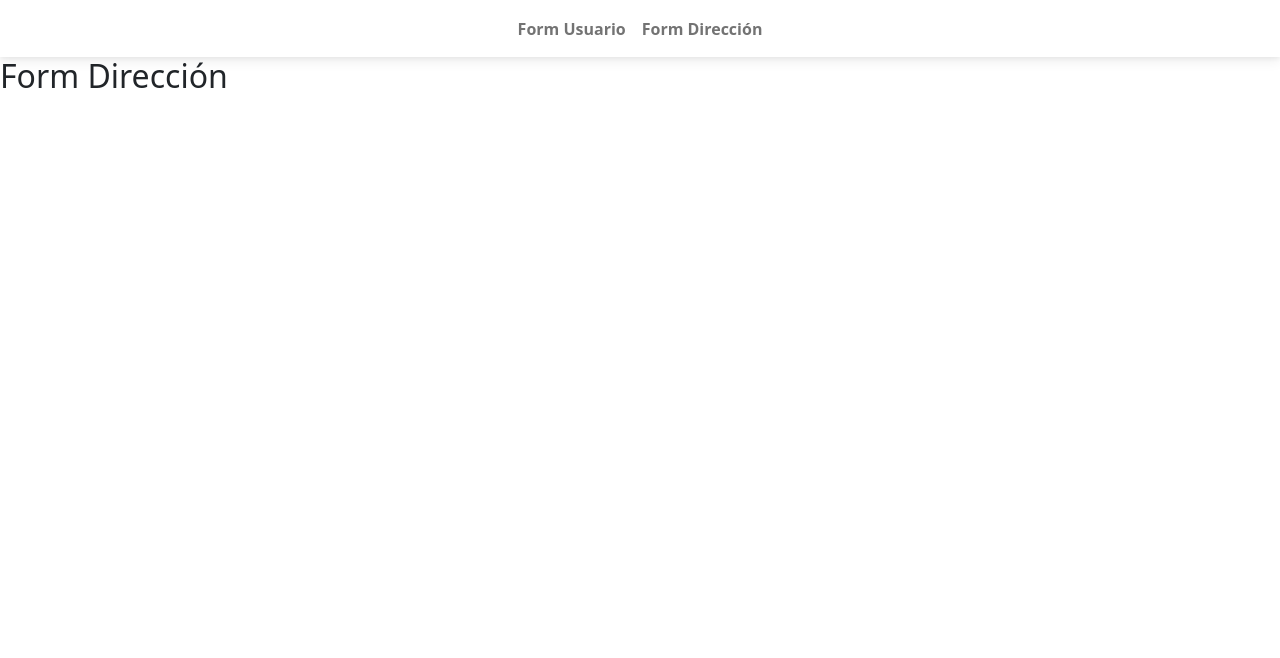
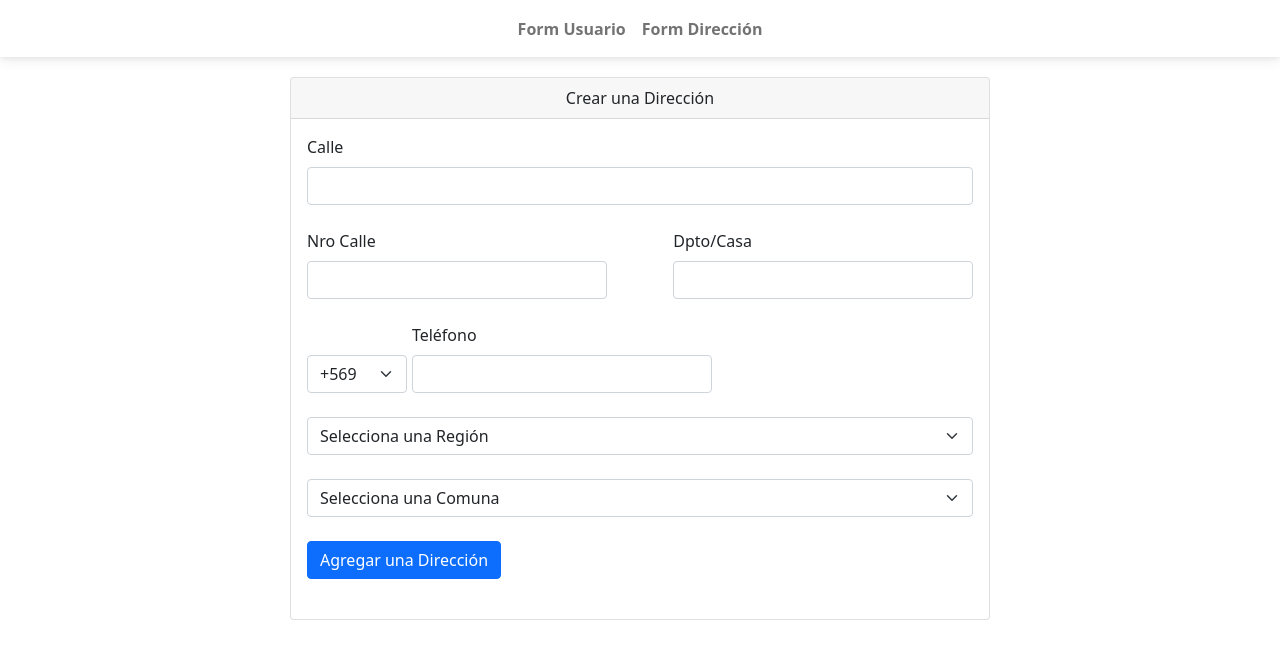
Before and after one commit to devRe89/forms-structure, a React (Create React App) app: page /direccion in a window 1280 px wide. Shown: the top 658 px of the page. Built offline with nearby package versions, Linux system fonts and the light colour scheme.

Commit message:
Up Structure Forms

```diff
--- a/src/components/Direccion.js
+++ b/src/components/Direccion.js
@@ -1,8 +1,61 @@
 import React from 'react';
+import Input from './ui/form-elements/Input';
+import Boton from './ui/form-elements/Boton';
+import Card from './ui/Card';
+import Select from './ui/form-elements/Select';
 
 const Direccion = () => {
     return (
-        <h2>Form Dirección</h2>
+        <Card title="Crear una Dirección">
+            <form>
+                <Input
+                    label="Calle"
+                    type="text"
+                    name="street"
+                    className="form-control"
+                />
+                <Input
+                    label="Nro Calle"
+                    type="text"
+                    name="street_number"
+                    div="medium medium_mr"
+                    className="form-control"
+                />
+                <Input
+                    label="Dpto/Casa"
+                    type="text"
+                    name="house_number"
+                    div="medium"
+                    className="form-control"
+                />
+                <Select name="pre-phone" div="pre-phone">
+                    <option value="+569">+569</option>
+                    <option value="+222">+222</option>
+                </Select>
+                <Input
+                    label="Teléfono"
+                    type="number"
+                    name="phone"
+                    div="medium"
+                    className="form-control"
+                />
+                <Select name="region">
+                    <option value="">Selecciona una Región</option>
+                    <option value="Metropolitana">Metropolitana</option>
+                    <option value="Valparaíso">Valparaíso</option>
+                </Select>
+                <Select name="comuna">
+                    <option value="">Selecciona una Comuna</option>
+                    <option value="Santiago">Santiago</option>
+                    <option value="Las Condes">Las Condes</option>
+                </Select>
+                <Boton
+                    title="Agregar una Dirección"
+                    type="submit"
+                    className="btn btn-primary btn-block"
+                />
+            </form>
+        </Card>
      );
 }
 
--- a/src/components/Usuario.js
+++ b/src/components/Usuario.js
@@ -1,8 +1,43 @@
 import React from 'react';
+import Input from './ui/form-elements/Input';
+import Boton from './ui/form-elements/Boton';
+import Card from './ui/Card';
 
 const Usuario = () => {
     return (
-        <h2>Form Usuario</h2>
+        <Card title="Crear Usuario">
+            <form>
+                <Input
+                    label='Nombre'
+                    type='text'
+                    name='first_name'
+                    className="form-control"
+                />
+                <Input
+                    label='Apellido'
+                    type='text'
+                    name='last_name'
+                    className="form-control"
+                />
+                <Input
+                    label='Rut'
+                    type='text'
+                    name='rut'
+                    className="form-control"
+                />
+                <Input
+                    label='Email'
+                    type='email'
+                    name='email'
+                    className="form-control"
+                />
+                <Boton
+                    title="Crear Usuario"
+                    type="submit"
+                    className="btn btn-primary btn-block"
+                />
+            </form>
+        </Card>
     );
 }
 
--- /dev/null
+++ b/src/components/ui/Card.js
@@ -0,0 +1,16 @@
+import React from 'react';
+
+const Card = ({title, children}) => {
+    return (
+        <div className="card">
+            <div className="card-header">
+                {title}
+            </div>
+            <div className="card-body">
+                {children}
+            </div>
+        </div>
+    );
+}
+
+export default Card;
--- /dev/null
+++ b/src/components/ui/form-elements/Boton.js
@@ -0,0 +1,13 @@
+import React from 'react';
+
+const Boton = ({title, div, ...rest}) => {
+    return (
+        <div className={`form-outline mb-4 ${div ? div :''}`}>
+        <button
+            {...rest}
+        >{title}</button>
+        </div>
+    );
+}
+
+export default Boton;
--- /dev/null
+++ b/src/components/ui/form-elements/Input.js
@@ -0,0 +1,14 @@
+import React from 'react';
+
+const Input = ({label, div, ...rest}) => {
+    return (
+        <div className={`form-outline mb-4 ${div ? div :''}`}>
+            <label className="form-label">{label}</label>
+            <input
+                {...rest}
+            />
+        </div>
+    );
+}
+
+export default Input;
--- /dev/null
+++ b/src/components/ui/form-elements/Select.js
@@ -0,0 +1,13 @@
+import React from 'react';
+
+const Select = ({name, div, children}) => {
+    return (
+        <div className={`form-outline mb-4 ${div ? div :''}`}>
+            <select name={name} className="form-select">
+                {children}
+            </select>
+        </div>
+     );
+}
+
+export default Select;
--- a/src/index.css
+++ b/src/index.css
@@ -11,3 +11,29 @@
 .nav-link{
   font-weight: 600;
 }
+
+.card{
+  max-width: 700px;
+  margin: 20px auto;
+}
+
+.card-header{
+  text-align: center;
+}
+
+.medium{
+  width: 45%;
+  float: left;
+}
+
+.medium_mr {
+  margin-right: 10%;
+}
+
+.pre-phone{
+    width: 15%;
+    float: left;
+    margin-right: 5px;
+    margin-bottom: 0 !important;
+    margin-top: 32px;
+}
```
Also changed, not shown: src/custom-hooks/useValidatorForm.js (added).
